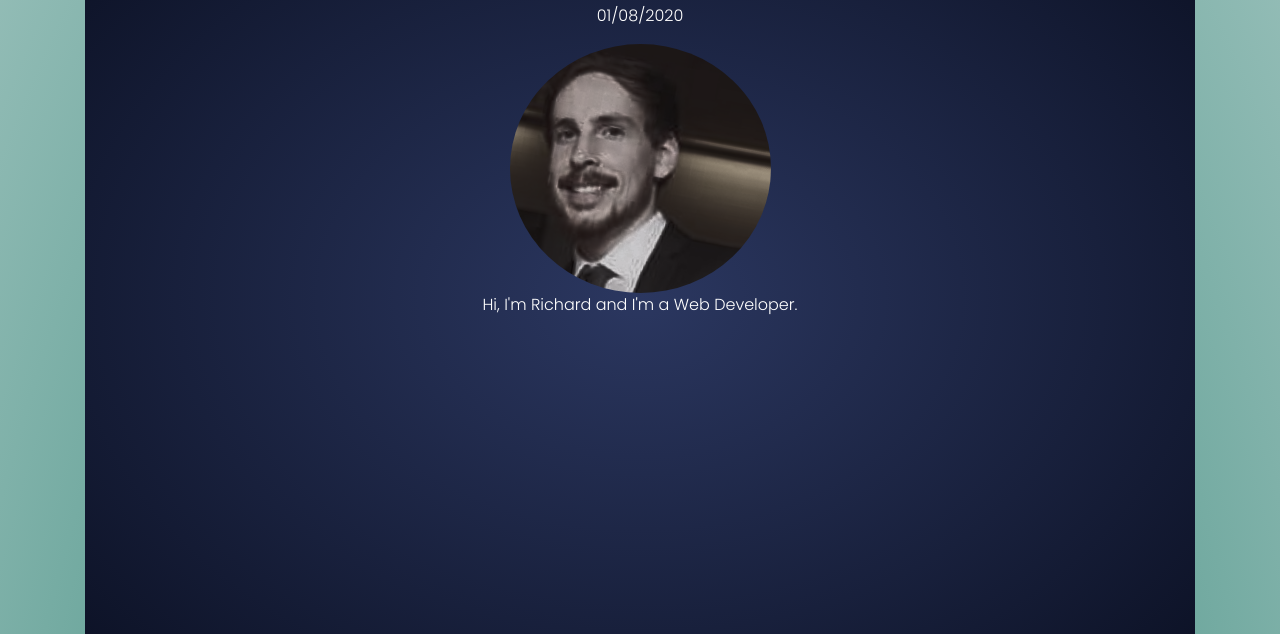
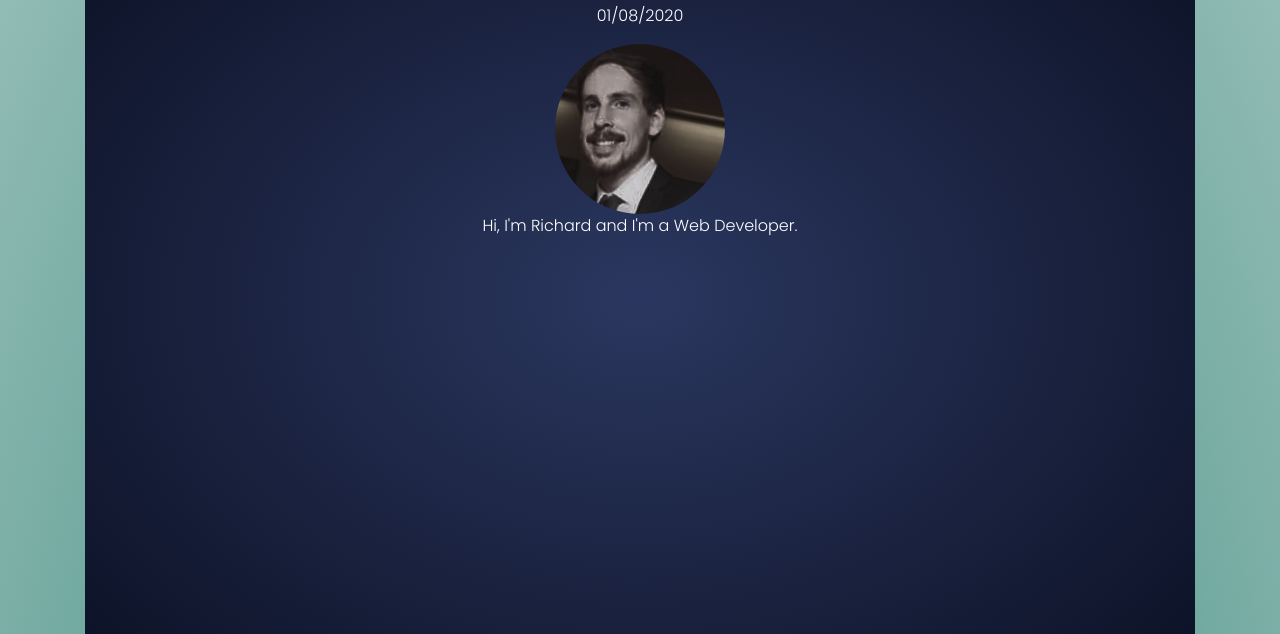
Before and after one commit to riquiofficial/Portfolio, a plain HTML site: page index.html in a window 1280 px wide. Shown: the part 166-800 px from the top of the page. Drawn offline with nearby package versions, Linux system fonts and the light colour scheme.

Commit message:
altered headshot size

```diff
--- a/portfolio.css
+++ b/portfolio.css
@@ -23,7 +23,9 @@ html {
 }
 
 .headshot img {
-    border-radius: 50%;
+  width: 170px;
+  height: 170px;
+  border-radius: 50%;
 }
 main {
     text-align: center;
```
